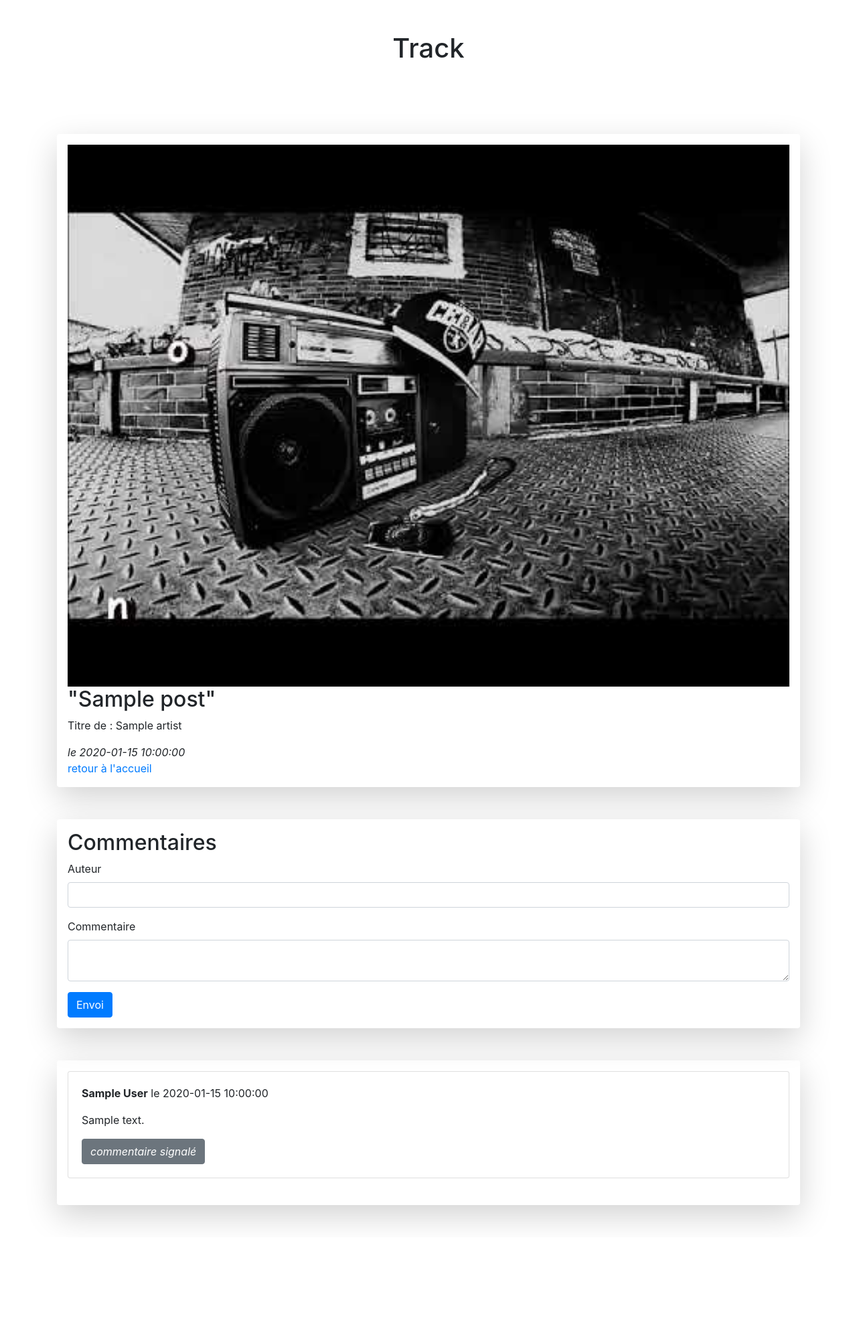
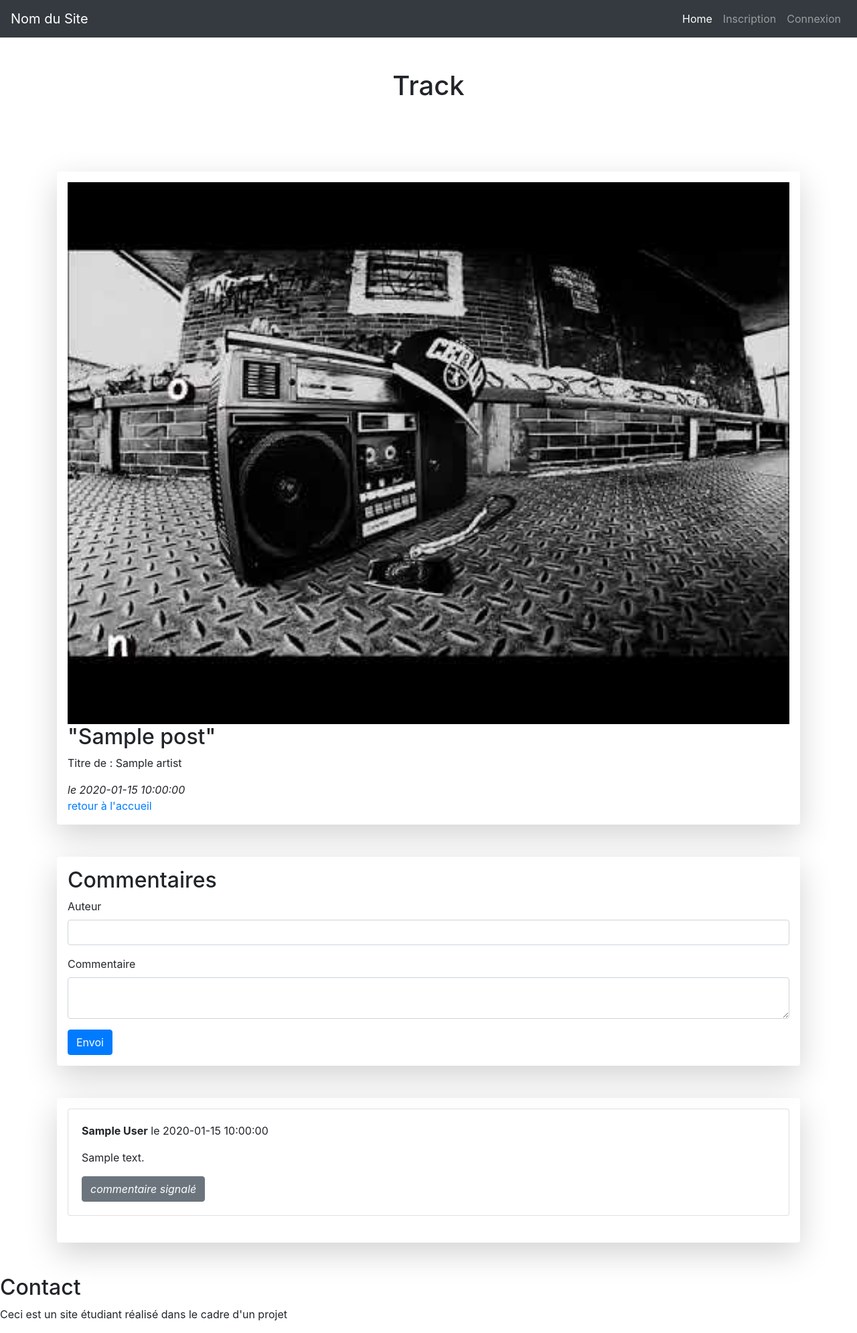
Before and after one commit to janjakg/Projet5, a PHP site: template view/frontend/postView.php in a window 1280 px wide. Shown: the whole page at 67% size. Before the commit the page ends 1828 px from the top, so only its background shows below. Run offline with PHP 8.4, Linux system fonts and the light colour scheme; the template is opened without the code that fills it: most values are stand-ins (such as "Sample title", 1, 10 or a date in 2020).

Commit message:
ajout barre de navigation et footer dans le template

```diff
--- a/view/frontend/template.php
+++ b/view/frontend/template.php
@@ -8,15 +8,45 @@
   <link rel="stylesheet" href="https://stackpath.bootstrapcdn.com/bootstrap/4.4.1/css/bootstrap.min.css"
     integrity="sha384-Vkoo8x4CGsO3+Hhxv8T/Q5PaXtkKtu6ug5TOeNV6gBiFeWPGFN9MuhOf23Q9Ifjh" crossorigin="anonymous">
   <title>projet5</title>
+  <link rel="stylesheet" href="public/css/style.css">
 </head>
 
 <body>
-  <div class="container">
-    <div class="page">
-      <?= $content ?>
+  <div class="bloc_page">
+    <nav class="navbar sticky-top navbar navbar-expand-lg navbar navbar-dark bg-dark">
+
+      <a class="navbar-brand" href="#">Nom du Site</a>
+      <button class="navbar-toggler" type="button" data-toggle="collapse" data-target="#navbarText"
+        aria-controls="navbarText" aria-expanded="false" aria-label="Toggle navigation">
+        <span class="navbar-toggler-icon"></span>
+      </button>
+      <div class="collapse navbar-collapse" id="navbarText">
+        <ul class="navbar-nav ml-auto">
+          <li class="nav-item active">
+            <a class="nav-link" href="index.php">Home <span class="sr-only">(current)</span></a>
+          </li>
+          <li class="nav-item">
+            <a class="nav-link" href="#">Inscription</a>
+          </li>
+          <li class="nav-item">
+            <a class="nav-link" href="#">Connexion</a>
+          </li>
+        </ul>
+      </div>
+    </nav>
+
+    <div class="container">
+      <div class="page">
+        <?= $content ?>
+      </div>
+
     </div>
-  </div>
-  <script src="https://code.jquery.com/jquery-3.4.1.slim.min.js"
+ <div class="footer">
+      <h2>Contact</h2>
+      <p>Ceci est un site étudiant réalisé dans le cadre d'un projet</p>
+    </footer>
+    </div>
+    <script src="https://code.jquery.com/jquery-3.4.1.slim.min.js"
     integrity="sha384-J6qa4849blE2+poT4WnyKhv5vZF5SrPo0iEjwBvKU7imGFAV0wwj1yYfoRSJoZ+n" crossorigin="anonymous">
   </script>
   <script src="https://cdn.jsdelivr.net/npm/popper.js@1.16.0/dist/umd/popper.min.js"
@@ -25,6 +55,7 @@
   <script src="https://stackpath.bootstrapcdn.com/bootstrap/4.4.1/js/bootstrap.min.js"
     integrity="sha384-wfSDF2E50Y2D1uUdj0O3uMBJnjuUD4Ih7YwaYd1iqfktj0Uod8GCExl3Og8ifwB6" crossorigin="anonymous">
   </script>
+
 </body>
 
 </html>
```
